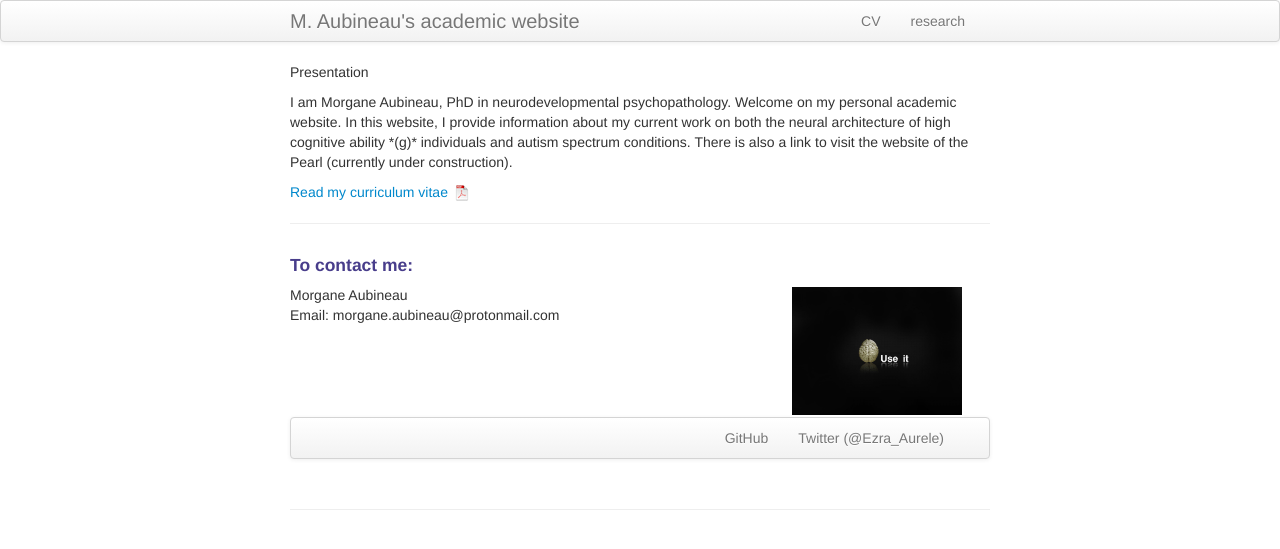
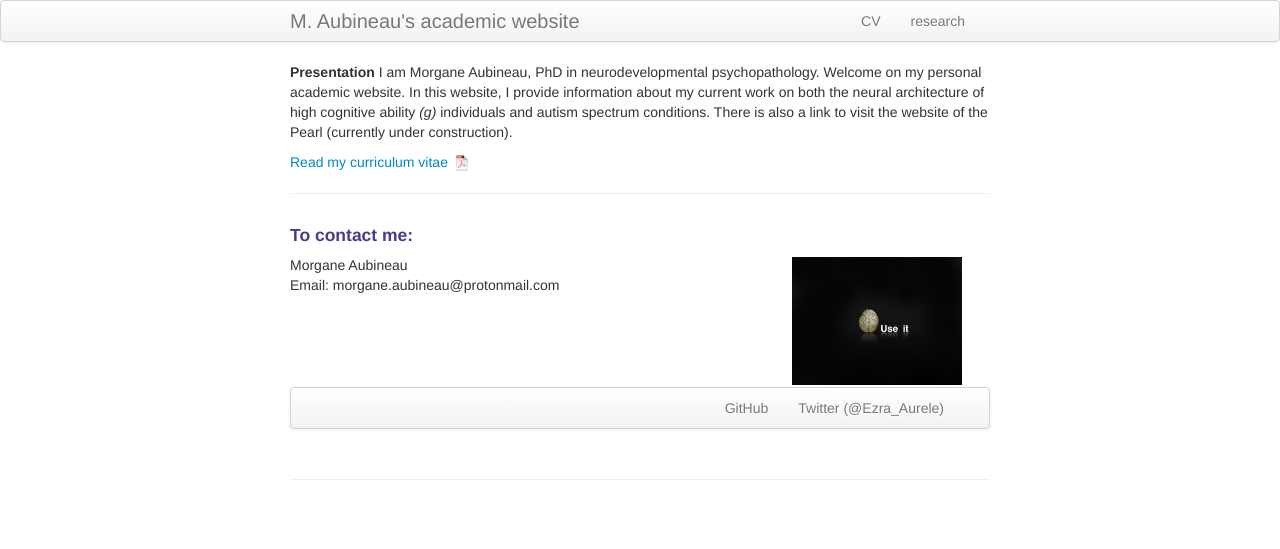
Before and after one commit to morgane-aubineau/My_personal_website, a Jekyll site: the page built from index.md, in a window 1280 px wide. Shown: the top 549 px of the page. Built offline with Jekyll 4.4.1, drawn with Linux system fonts in a browser that asks for light colours.

```diff
--- a/index.md
+++ b/index.md
@@ -5,9 +5,9 @@ description: Morgane Aubineau is a PhD in neurodevelopmental psychopathology. Sh
 keywords: Brain, Intellectual Giftedness, Autism Spectrum Conditions, Polymathy
 ---
 
-<p>Presentation</p>
-<p>I am Morgane Aubineau, PhD in neurodevelopmental psychopathology. Welcome on my personal academic website.
-In this website, I provide information about my current work on both the neural architecture of high cognitive ability *(g)* individuals and autism spectrum conditions. There is also a link to visit the website of the Pearl (currently under construction).</p>
+**Presentation**
+I am Morgane Aubineau, PhD in neurodevelopmental psychopathology. Welcome on my personal academic website.
+In this website, I provide information about my current work on both the neural architecture of high cognitive ability *(g)* individuals and autism spectrum conditions. There is also a link to visit the website of the Pearl (currently under construction).
 
 [Read my curriculum vitae ![CV as pdf (English version)]({{ BASE_PATH }}/pages/icons16/pdf-icon.png)]({{ BASE_PATH }}/assets/CV.pdf)<br/>
 
```
